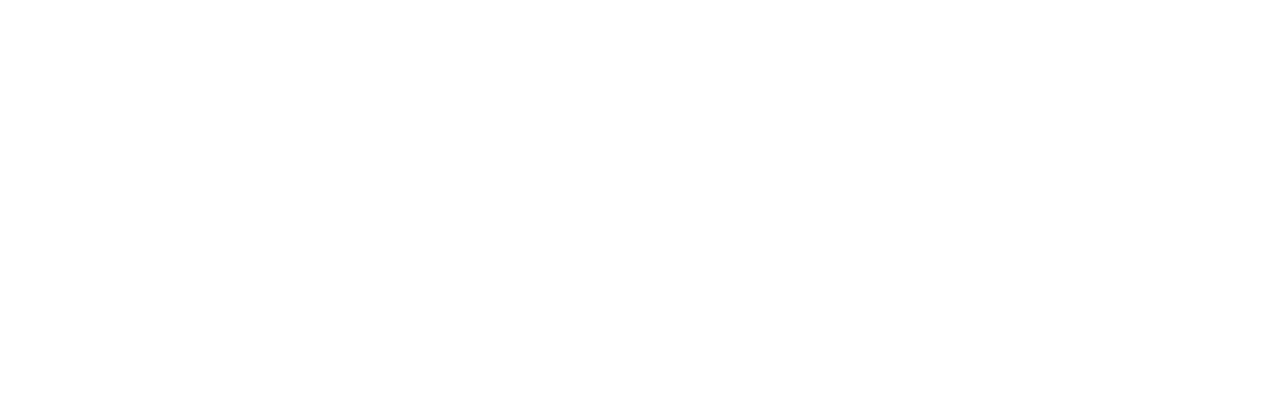
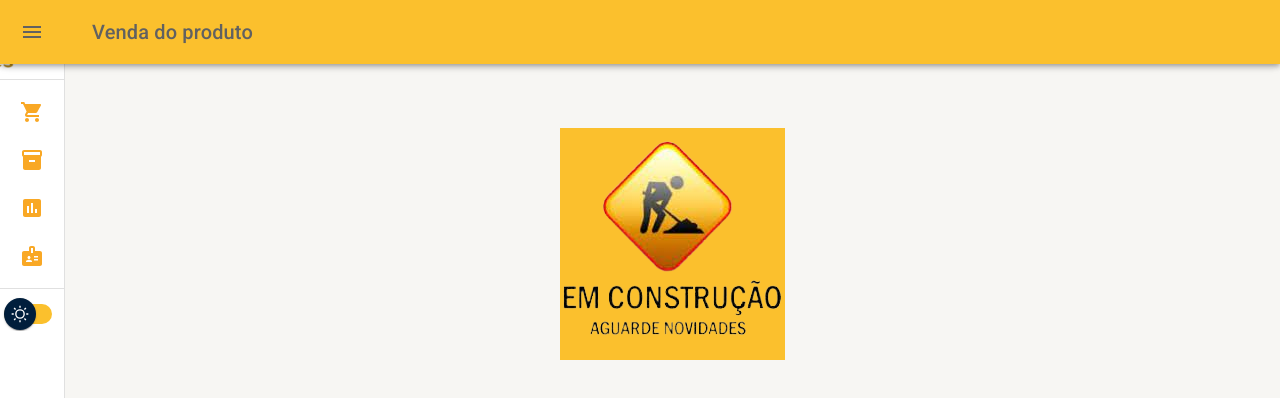
Before and after one commit to otaviovcn/tuca_lanches, a React (Create React App) app: page /tuca_lanches in a window 1280 px wide. Shown: the top 398 px of the page. Built offline with nearby package versions, Linux system fonts and the light colour scheme.

Commit message:
:heavy_minus_sign: 	build:  Remove gh-pages

```diff
--- a/package.json
+++ b/package.json
@@ -1,7 +1,6 @@
 {
   "name": "tuca_lanches",
   "version": "0.1.0",
-  "homepage": "https://otaviovcn.github.io/tuca_lanches/",
   "private": true,
   "dependencies": {
     "@emotion/react": "^11.11.1",
@@ -11,15 +10,12 @@
     "@testing-library/jest-dom": "^5.16.5",
     "@testing-library/react": "^13.4.0",
     "@testing-library/user-event": "^13.5.0",
-    "gh-pages": "^5.0.0",
     "react": "^18.2.0",
     "react-dom": "^18.2.0",
     "react-router-dom": "^6.12.1",
     "react-scripts": "5.0.1"
   },
   "scripts": {
-    "predeploy": "npm run build",
-    "deploy": "gh-pages -d build",
     "start": "react-scripts start",
     "build": "react-scripts build",
     "test": "react-scripts test",
--- a/src/components/em-construcao/EmConstrucao.jsx
+++ b/src/components/em-construcao/EmConstrucao.jsx
@@ -7,7 +7,7 @@
 export const EmConstrucao = () => {
   const theme = useTheme();
   return (
-    <Container sx={{  padding: 8 }} className="App" maxWidth="sm">
+    <Container sx={{  display: 'flex', padding: 8 }} className="App" maxWidth="sm">
       <Box bgcolor={theme.palette.primary.main}>
         <img src={require("../../assets/em-constucao.png")} alt="Em construção" />
       </Box>
--- a/src/components/menu-lateral/MenuLateral.jsx
+++ b/src/components/menu-lateral/MenuLateral.jsx
@@ -139,7 +139,7 @@
           width="140px"
           src={require("../../assets/tuca_lanches_icon_sf.png")}
           alt="Tuca Lanches"
-          onClick={() => handleClick('/venda-do-produto', 'Venda do produto')}
+          onClick={() => handleClick('tuca_lanches/venda-do-produto', 'Venda do produto')}
         />
           <IconButton onClick={handleDrawerClose} color={theme.palette.secondary.main}>
             {theme.direction === 'rtl' ? <ChevronRightIcon /> : <ChevronLeftIcon />}
--- a/src/routes/index.jsx
+++ b/src/routes/index.jsx
@@ -7,11 +7,13 @@
 export const AppRoutes = () => {
   return (
     <Routes>
-      <Route path="/venda-do-produto" exact element={<EmConstrucao />} />
-      <Route path="/pagina-de-produtos" exact element={<EmConstrucao />} />
-      <Route path="/relatorios" exact element={<EmConstrucao />} />
-      <Route path="cadastro-vendedor" exact element={<EmConstrucao />} />
-      <Route path="/not-found" exact element={<NotFound />} />
+      <Route path="/" exact element={<EmConstrucao />} />
+      <Route path="/tuca_lanches" exact element={<EmConstrucao />} />
+      <Route path="/tuca_lanches/venda-do-produto" exact element={<EmConstrucao />} />
+      <Route path="/tuca_lanches/pagina-de-produtos" exact element={<EmConstrucao />} />
+      <Route path="/tuca_lanches/relatorios" exact element={<EmConstrucao />} />
+      <Route path="/tuca_lanchescadastro-vendedor" exact element={<EmConstrucao />} />
+      <Route path="/tuca_lanches/not-found" exact element={<NotFound />} />
       <Route path="*" element={<Navigate to="/not-found" />} />
     </Routes>
   )
```
Also changed, not shown: src/data/index.js (+4 -4 lines), 15 other files (tests, documents, lock files or other folders).
